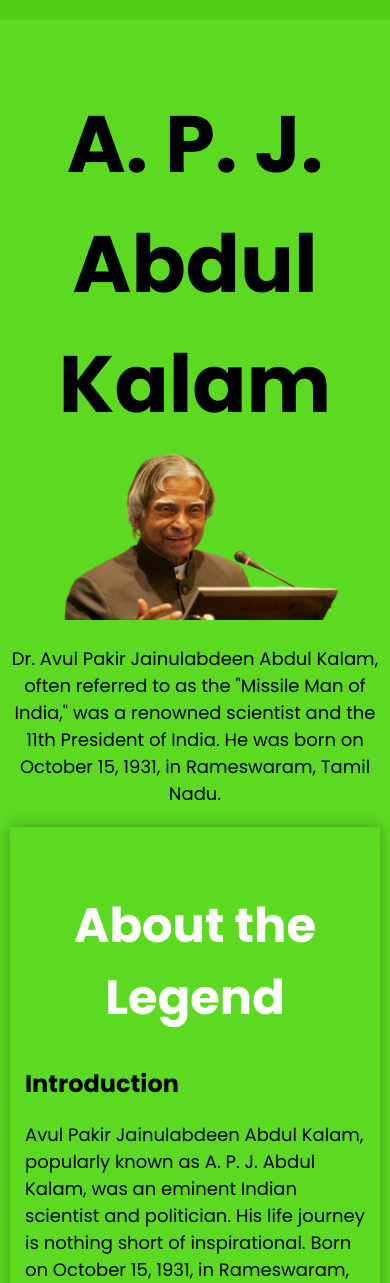
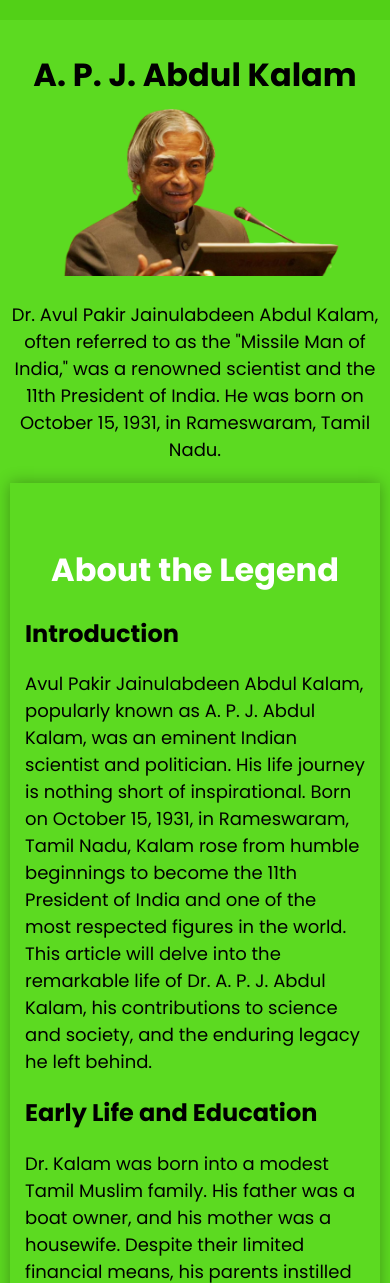
Before and after one commit to aryan-ajay/CodSoft, a PHP site: page /tribute.html in a window 390 px wide. Shown: the top 1283 px of the page. Run offline with PHP 8.4, Linux system fonts and the light colour scheme.

Commit message:
Update style.css

```diff
--- a/Leval 2/TRIBUTE PAGE/style.css
+++ b/Leval 2/TRIBUTE PAGE/style.css
@@ -43,3 +43,12 @@ p {
     text-align: center;
     color: white;
 }
+
+@media(max-width: 600px) {
+    .hading h1{
+        font-size: 2rem;
+    }
+    .main-text h1{
+        font-size: 2rem;
+    }
+}
```
